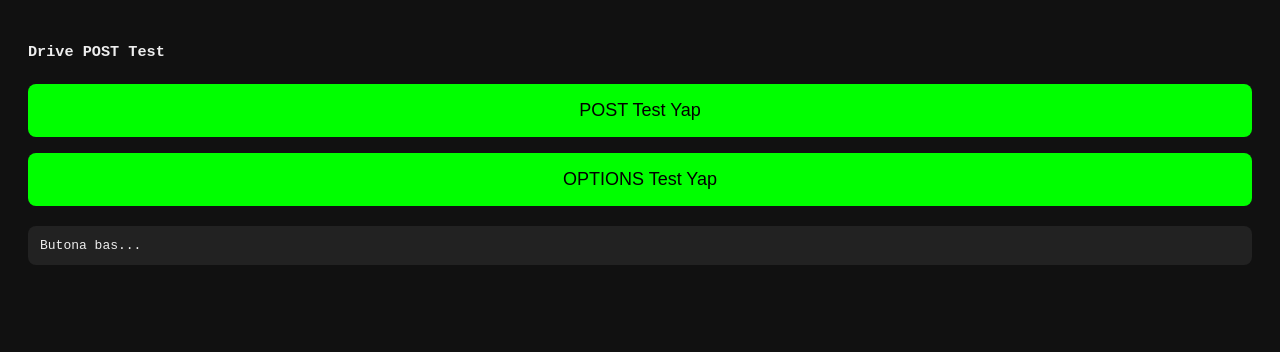
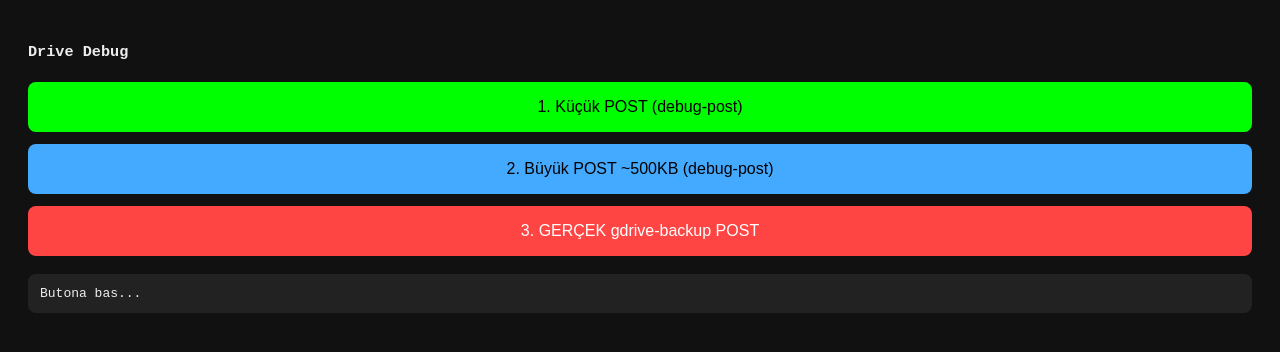
Before and after one commit to Deligom/yks-asistan, a website: page test.html in a window 1280 px wide. Drawn offline with Linux system fonts and the light colour scheme.

Commit message:
Add files via upload

```diff
--- a/test.html
+++ b/test.html
@@ -4,8 +4,10 @@
 <meta name="viewport" content="width=device-width, initial-scale=1">
 <style>
   body { font-family: monospace; padding: 20px; background: #111; color: #eee; }
-  button { padding: 16px 24px; font-size: 18px; background: #0f0; color: #000;
-           border: none; border-radius: 8px; width: 100%; margin: 8px 0; cursor: pointer; }
+  button { padding: 16px 24px; font-size: 16px; background: #0f0; color: #000;
+           border: none; border-radius: 8px; width: 100%; margin: 6px 0; cursor: pointer; }
+  button.blue { background: #4af; }
+  button.red  { background: #f44; color: #fff; }
   pre { background: #222; padding: 12px; border-radius: 8px; white-space: pre-wrap;
         word-break: break-all; font-size: 13px; margin-top: 12px; }
   .ok  { color: #0f0; }
@@ -13,44 +15,68 @@
 </style>
 </head>
 <body>
-<h3>Drive POST Test</h3>
-<button onclick="testPost()">POST Test Yap</button>
-<button onclick="testOptions()">OPTIONS Test Yap</button>
+<h3>Drive Debug</h3>
+
+<button onclick="testSmall()">1. Küçük POST (debug-post)</button>
+<button onclick="testBig()" class="blue">2. Büyük POST ~500KB (debug-post)</button>
+<button onclick="testRealSave()" class="red">3. GERÇEK gdrive-backup POST</button>
+
 <pre id="out">Butona bas...</pre>
 
 <script>
-const API = 'https://yks-asistan.vercel.app/api/debug-post';
+const DEBUG_API  = 'https://yks-asistan.vercel.app/api/debug-post';
+const BACKUP_API = 'https://yks-asistan.vercel.app/api/gdrive-backup';
+const out = document.getElementById('out');
 
-async function testPost() {
-  const out = document.getElementById('out');
-  out.textContent = 'İstek gönderiliyor...';
+function show(msg, ok) {
+  out.className = ok ? 'ok' : 'err';
+  out.textContent = msg;
+}
+
+async function testSmall() {
+  show('Gönderiliyor...', true);
   try {
-    const res = await fetch(API, {
+    const res = await fetch(DEBUG_API, {
       method: 'POST',
       headers: { 'Content-Type': 'application/json' },
-      body: JSON.stringify({ action: 'save', uid: 'test', date: '2026-test', data: { test: true } })
+      body: JSON.stringify({ action: 'save', uid: 'test', test: true })
+    });
+    show('HTTP ' + res.status + ' ✅ Küçük POST OK', true);
+  } catch(e) { show('HATA: ' + e.message, false); }
+}
+
+async function testBig() {
+  show('Büyük payload gönderiliyor...', true);
+  // ~500KB fake data
+  const fakeCards = Array.from({length: 2000}, (_, i) => ({
+    id: i, front: 'soru ' + i, back: 'cevap '.repeat(20) + i,
+    tags: ['matematik','türkçe'], created: Date.now()
+  }));
+  const payload = JSON.stringify({ action: 'save', uid: 'test', date: '2026-sizetest', data: { cards: fakeCards } });
+  const kb = Math.round(payload.length / 1024);
+  show('Boyut: ' + kb + 'KB — gönderiliyor...', true);
+  try {
+    const res = await fetch(DEBUG_API, {
+      method: 'POST',
+      headers: { 'Content-Type': 'application/json' },
+      body: payload
     });
     const text = await res.text();
-    out.className = 'ok';
-    out.textContent = 'HTTP ' + res.status + '\n\n' + text;
-  } catch(e) {
-    out.className = 'err';
-    out.textContent = 'HATA: ' + e.message + '\n\nBu "Failed to fetch" ise CORS/OPTIONS sorunu.';
-  }
+    show('HTTP ' + res.status + ' (' + kb + 'KB) ✅', true);
+  } catch(e) { show('HATA (' + kb + 'KB): ' + e.message + '\n\n⚠️ Body size limit aşıldı!', false); }
 }
 
-async function testOptions() {
-  const out = document.getElementById('out');
-  out.textContent = 'OPTIONS gönderiliyor...';
+async function testRealSave() {
+  show('Gerçek backup endpoint\'e POST...', true);
   try {
-    const res = await fetch(API, { method: 'OPTIONS' });
-    const cors = res.headers.get('access-control-allow-methods');
-    out.className = 'ok';
-    out.textContent = 'OPTIONS HTTP ' + res.status + '\nCORS Methods: ' + cors;
-  } catch(e) {
-    out.className = 'err';
-    out.textContent = 'OPTIONS HATA: ' + e.message;
-  }
+    const res = await fetch(BACKUP_API, {
+      method: 'POST',
+      headers: { 'Content-Type': 'application/json' },
+      body: JSON.stringify({ action: 'save', uid: 'test', date: '2026-03-31_01-20', data: { version: 1, cards: [], routines: [], activities: [] } })
+    });
+    const text = await res.text();
+    show('HTTP ' + res.status + '\n\n' + text, res.ok);
+  } catch(e) { show('HATA: ' + e.message, false); }
 }
 </script>
 </body>
```
